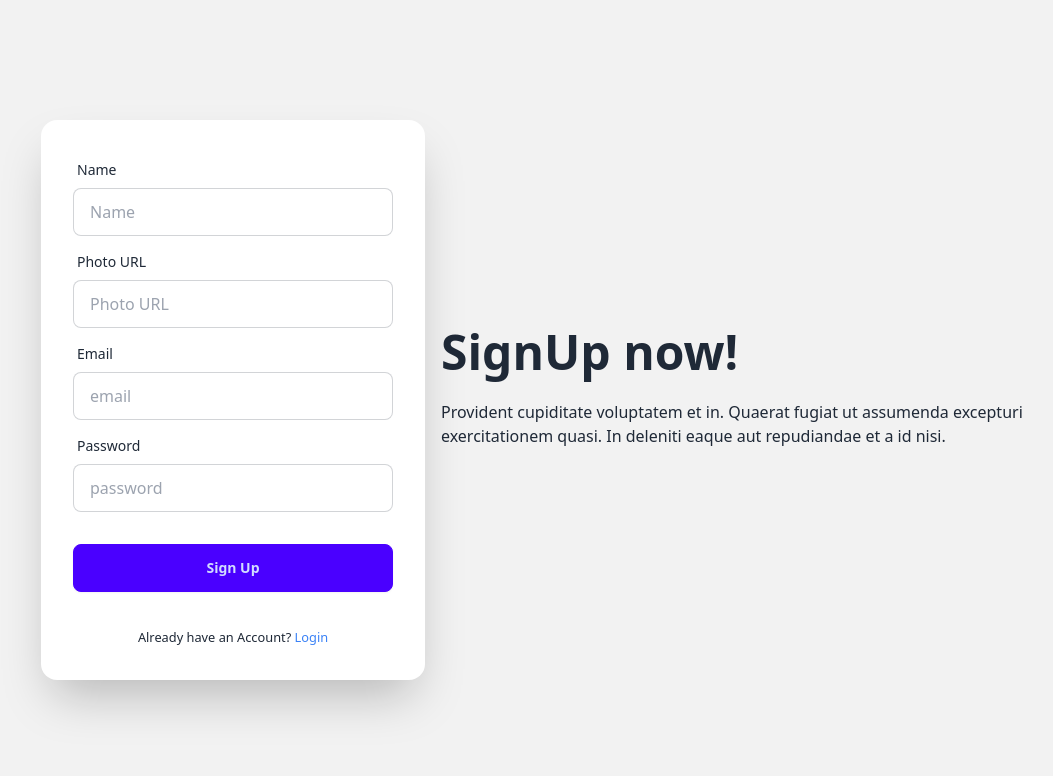
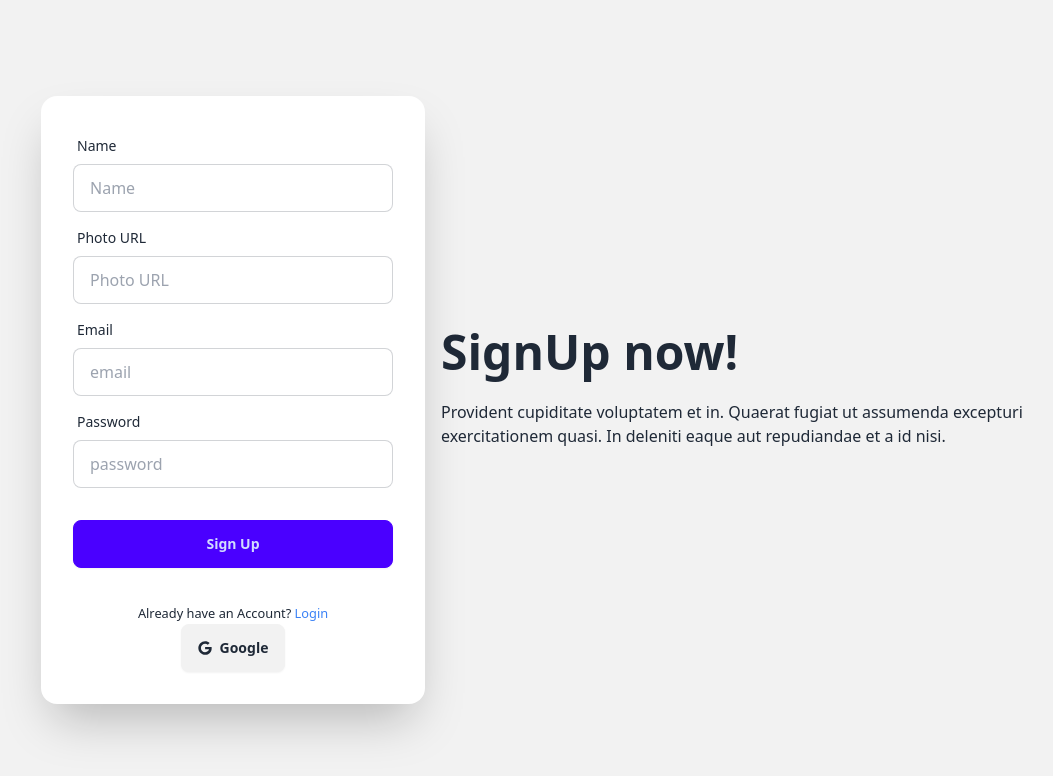
Before and after one commit to RizbiAhmmad/Bistro-Boss-Restaurant-Client, a React (Vite) app: page /signup in a window 1280 px wide. Shown: the top 776 px of the page, without its empty margins (87-1140 px from the left). Built offline with nearby package versions, Linux system fonts and the light colour scheme; no server answers.

Commit message:
Adding google login and saving it in database

```diff
--- /dev/null
+++ b/src/Hooks/useAxiosPublic.jsx
@@ -0,0 +1,11 @@
+import Axios  from "axios";
+
+const axiosPublic=Axios.create({
+    baseURL: "http://localhost:5000",
+
+})
+const useAxiosPublic = () => {
+    return axiosPublic;
+};
+
+export default useAxiosPublic;
--- a/src/Pages/Authentication/Login.jsx
+++ b/src/Pages/Authentication/Login.jsx
@@ -8,6 +8,7 @@ import { AuthContext } from "../../providers/AuthProvider";
 import { Link, useLocation, useNavigate } from "react-router-dom";
 import { Helmet } from "react-helmet-async";
 import Swal from "sweetalert2";
+import SocialLogin from "./SocialLogin";
 const Login = () => {
   const [disabled, setDisable] = useState(true);
   const { signIn } = useContext(AuthContext);
@@ -131,14 +132,18 @@ const Login = () => {
                 />
               </div>
             </form>
-            <p className="text-center mb-8">
+           <div className="text-center mb-8">
+           <p className="">
               <small>
                 New here?{" "}
                 <Link to="/signup" className="text-blue-500">
                   Create an account
                 </Link>
               </small>
+
             </p>
+            <SocialLogin></SocialLogin>
+           </div>
           </div>
         </div>
       </div>
--- a/src/Pages/Authentication/SignUp.jsx
+++ b/src/Pages/Authentication/SignUp.jsx
@@ -4,8 +4,12 @@ import { useForm } from "react-hook-form";
 import { AuthContext } from "../../providers/AuthProvider";
 import { Link, useNavigate } from "react-router-dom";
 import Swal from "sweetalert2";
+import useAxiosPublic from "../../Hooks/useAxiosPublic";
+import SocialLogin from "./SocialLogin";
 
 const SignUp = () => {
+  const axiosPublic=useAxiosPublic();
+
   const {
     register,
     handleSubmit,
@@ -24,6 +28,17 @@ const SignUp = () => {
       updateUserProfile(data.name, data.photoURL)
       .then(()=>{
         console.log("User profile updated");
+
+        // create user entry in the database
+        const userInfo={
+          name: data.name,
+          email:data.email
+        }
+        axiosPublic.post ('/users', userInfo)
+        .then(res=>{
+          if (res.data.insertedId){
+            console.log('user added to the database');
+
             reset();
             Swal.fire({
               title: "User created successfully",
@@ -31,6 +46,10 @@ const SignUp = () => {
               draggable: true
             });
             navigate ('/');
+          }
+        })
+
+
       })
       .catch((error) => console.log(error));
     });
@@ -145,7 +164,8 @@ const SignUp = () => {
                 />
               </div>
             </form>
-            <p className="text-center mb-8">
+           <div className="text-center mb-8">
+           <p>
               <small>
                 Already have an Account?{" "}
                 <Link to="/login" className="text-blue-500">
@@ -153,6 +173,8 @@ const SignUp = () => {
                 </Link>
               </small>
             </p>
+            <SocialLogin></SocialLogin>
+           </div>
           </div>
         </div>
       </div>
--- /dev/null
+++ b/src/Pages/Authentication/SocialLogin.jsx
@@ -0,0 +1,40 @@
+import React, { useContext } from "react";
+import { FaGoogle } from "react-icons/fa";
+import { AuthContext } from "../../providers/AuthProvider";
+import useAxiosPublic from "../../Hooks/useAxiosPublic";
+import { useNavigate } from "react-router-dom";
+
+const SocialLogin = () => {
+  const {googleSignIn}= useContext(AuthContext);
+  const axiosPublic = useAxiosPublic();
+  const navigate = useNavigate()
+
+  const handleGoogleSignIn = () => {
+    googleSignIn()
+    .then(result =>{
+      console.log(result.user);
+      const userInfo ={
+        email:result.user?.email,
+        name:result.user?.displayName,
+
+      }
+      axiosPublic.post('/users', userInfo)
+      .then(res =>{
+        console.log(res.data);
+        navigate ('/')
+      })
+    })
+  }
+  return (
+    <div className="">
+      <div>
+        <button onClick={handleGoogleSignIn} className="btn">
+          <FaGoogle></FaGoogle>
+          Google
+        </button>
+      </div>
+    </div>
+  );
+};
+
+export default SocialLogin;
--- a/src/Routes/router.jsx
+++ b/src/Routes/router.jsx
@@ -45,7 +45,7 @@ import Cart from "../Pages/Dashboard/Cart";
     },
     {
       path:'dashboard',
-      element:<Dashboard></Dashboard>,
+      element:<PrivateRoute><Dashboard></Dashboard></PrivateRoute>,
       children:[
         {
           path: 'cart',
--- a/src/providers/AuthProvider.jsx
+++ b/src/providers/AuthProvider.jsx
@@ -1,5 +1,5 @@
 import React, { createContext, useEffect, useState } from "react";
-import { createUserWithEmailAndPassword, getAuth, onAuthStateChanged, signInWithEmailAndPassword, signOut, updateProfile } from "firebase/auth";
+import { createUserWithEmailAndPassword, getAuth, GoogleAuthProvider, onAuthStateChanged, signInWithEmailAndPassword, signInWithPopup, signOut, updateProfile } from "firebase/auth";
 import { app } from "../firebase/firebase.config";
 export const AuthContext = createContext(null);
 
@@ -8,6 +8,8 @@ const auth = getAuth(app);
 const AuthProvider = ({ children }) => {
   const [user, setUser] = useState(null);
   const [loading, setLoading] = useState(true);
+
+  const googleProvider = new GoogleAuthProvider()
 
   const createUser = (email, password) => {
     setLoading(true);
@@ -18,6 +20,11 @@ const AuthProvider = ({ children }) => {
     setLoading(true);
     return signInWithEmailAndPassword(auth, email, password)
   };
+
+  const googleSignIn =() =>{
+    setLoading(true);
+    return signInWithPopup(auth, googleProvider)
+  }
 
   const logOut=()=>{
     setLoading(true);
@@ -46,6 +53,7 @@ const AuthProvider = ({ children }) => {
     loading,
     createUser,
     signIn,
+    googleSignIn,
     logOut,
     updateUserProfile
   };
```
Lines whose indentation alone changed are shown as unchanged.
